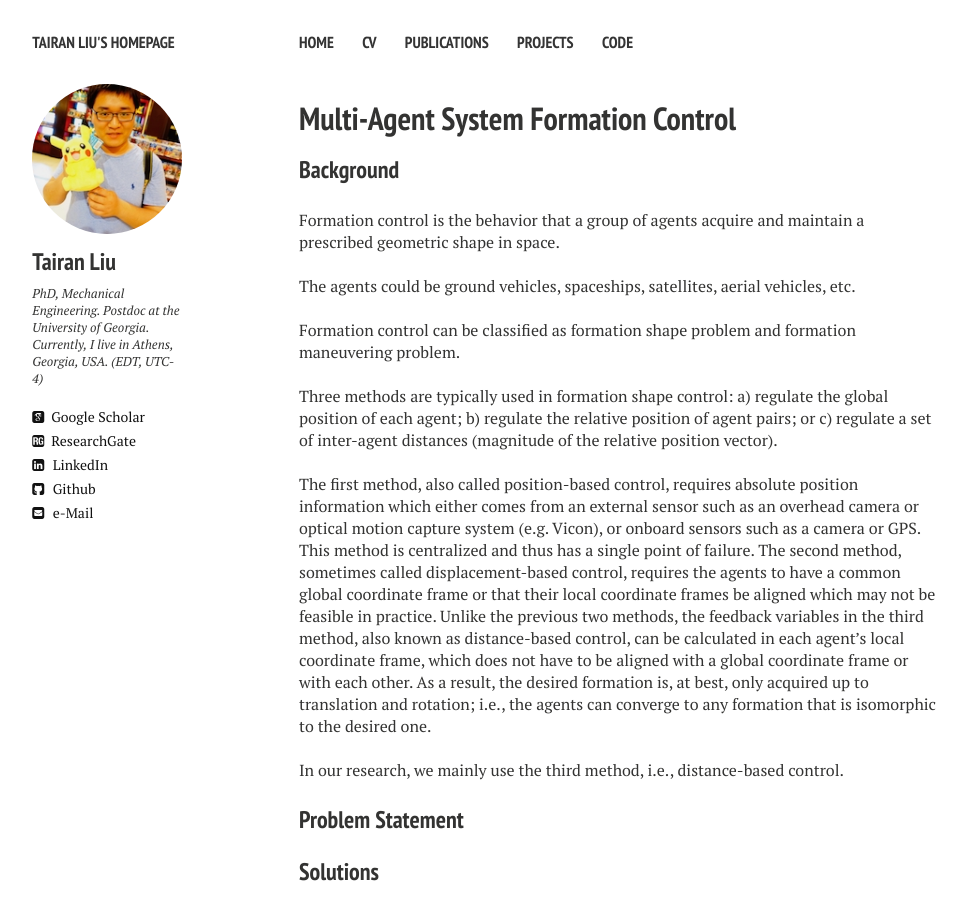
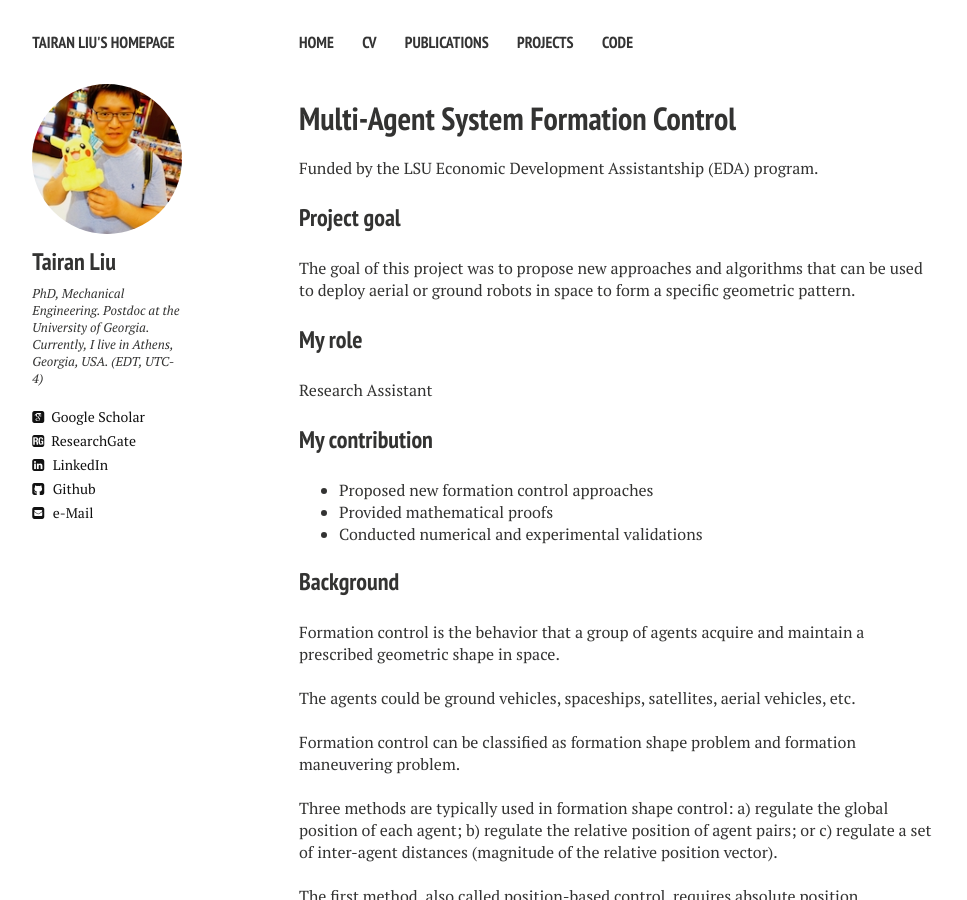
Before and after one commit to liutairan/liutairan.github.io, a Jekyll site: the page built from projects/formation_control.md, in a window 1280 px wide and 900 px high. Shown: the whole window, without its empty margins (21-988 px from the left). Built offline with Jekyll 4.4.1, drawn with Linux system fonts in a browser that asks for light colours; nearby versions of some CDN libraries; some of the changed text lies outside the part shown.

Commit message:
Update formation_control.md

```diff
--- a/projects/formation_control.md
+++ b/projects/formation_control.md
@@ -5,6 +5,20 @@ excerpt: "Just about everything you'll need to style in the theme: headings, par
 categories: [projects]
 comments: false
 ---
+
+Funded by the LSU Economic Development Assistantship (EDA) program.
+
+### Project goal
+The goal of this project was to propose new approaches and algorithms that can be used to deploy aerial or ground robots in space to form a specific geometric pattern.
+
+### My role
+Research Assistant
+
+### My contribution
+
+* Proposed new formation control approaches
+* Provided mathematical proofs
+* Conducted numerical and experimental validations
 
 ### Background
 Formation control is the behavior that a group of agents acquire and maintain a prescribed geometric shape in space.
@@ -29,8 +43,6 @@ The first method, also called position-based control, requires absolute position
 
 In our research, we mainly use the third method, i.e., distance-based control.
 
-### Problem Statement
-
 ### Solutions
 
 ![I'm a relative reference to a repository file](../../Pics/formation_control/FormationShapeMethodsCompare.png)
```
Also changed, not shown: other parts of projects/formation_control.md (+0 -3 lines).
